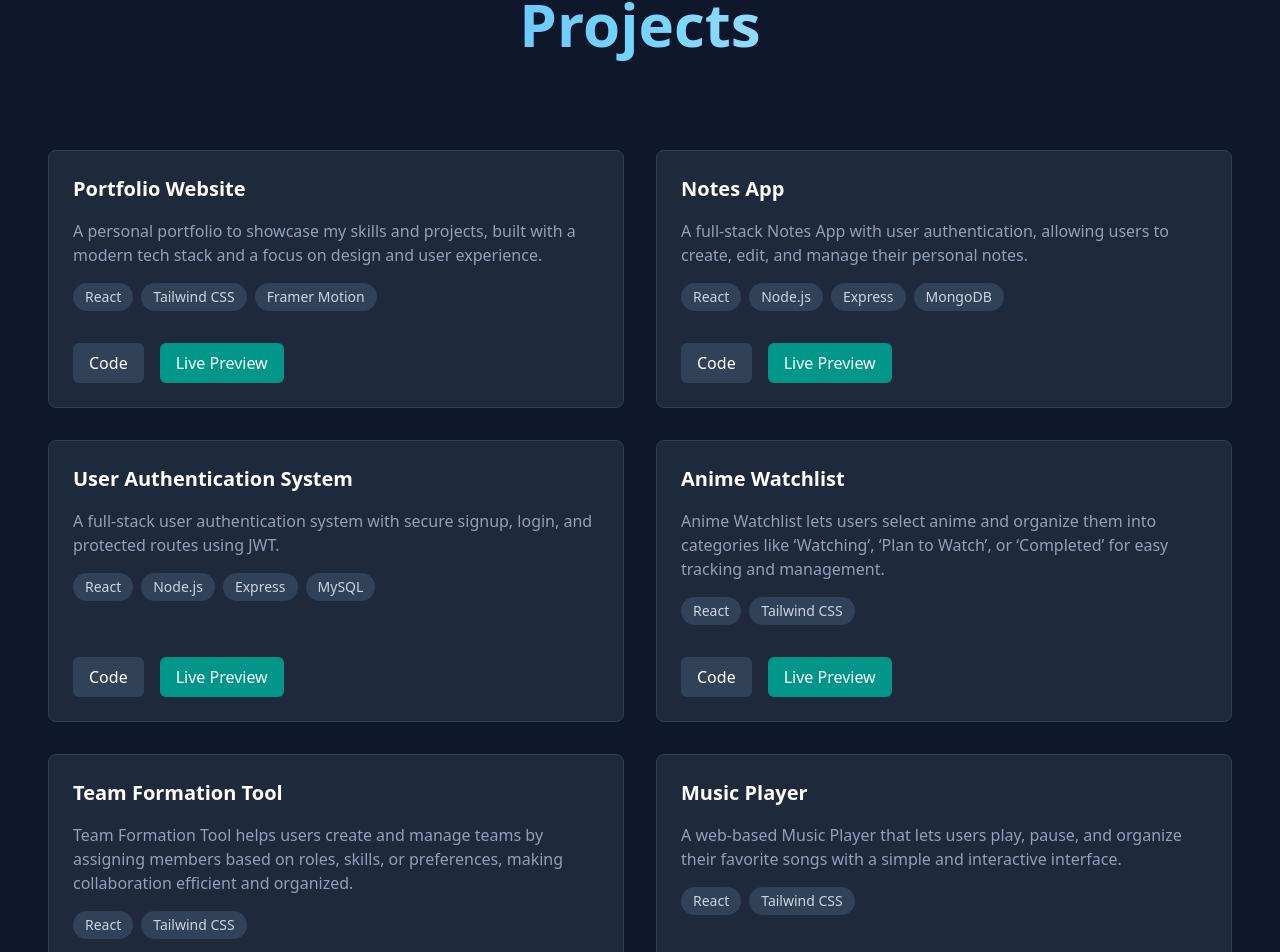
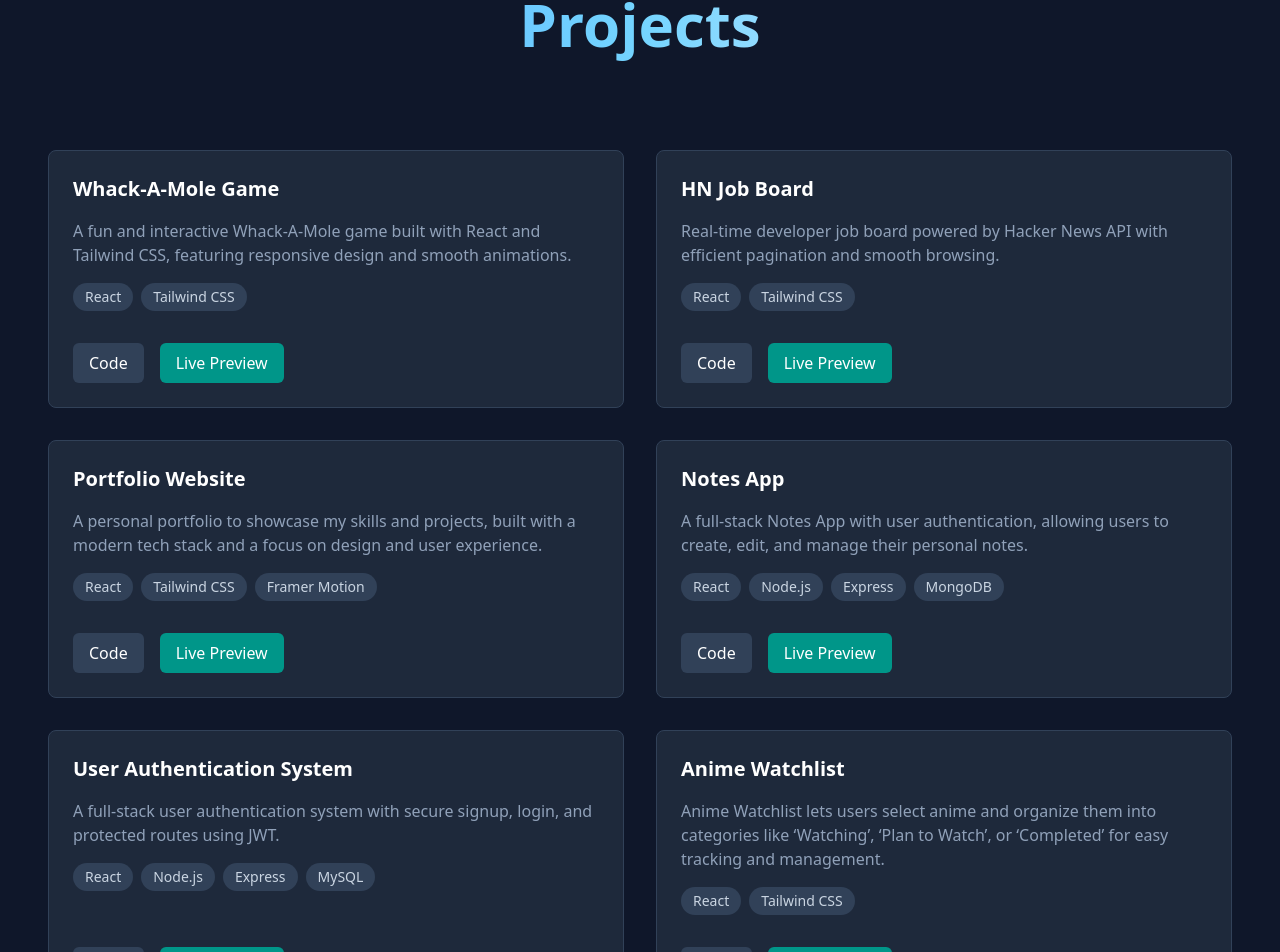
Before and after one commit to TuheliRay/Resume, a React (Vite) app: page / in a window 1280 px wide. Shown: the part 2478-3430 px from the top of the page. Built offline with nearby package versions, Linux system fonts and the light colour scheme.

Commit message:
Updated Projects

```diff
--- a/src/components/Projects.jsx
+++ b/src/components/Projects.jsx
@@ -1,7 +1,22 @@
 import ProjectCard from "./ProjectCard"
 import AOS from "aos";
 import "aos/dist/aos.css";
-const ProjectData=[{
+const ProjectData=[
+    {
+    title:'Whack-A-Mole Game',
+    description:"A fun and interactive Whack-A-Mole game built with React and Tailwind CSS, featuring responsive design and smooth animations.",
+    tags:["React" , "Tailwind CSS"],
+    codeLink:"https://github.com/TuheliRay/Whack-A-Mole",
+    liveLink:"https://whack-a-mole-nine-ruby.vercel.app/"
+},
+ {
+    title:'HN Job Board',
+    description:"Real-time developer job board powered by Hacker News API with efficient pagination and smooth browsing.",
+    tags:["React" , "Tailwind CSS"],
+    codeLink:"https://github.com/TuheliRay/Job-Board",
+    liveLink:"https://job-board-six-beta.vercel.app/"
+},
+    {
     title:'Portfolio Website',
     description:"A personal portfolio to showcase my skills and projects, built with a modern tech stack and a focus on design and user experience.",
     tags:['React' , 'Tailwind CSS' , 'Framer Motion'],
@@ -36,13 +51,6 @@ const ProjectData=[{
     codeLink:"https://github.com/TuheliRay/Team-formation-tool",
     liveLink:"https://team-formation-tool-red.vercel.app/"
 },
-{
-    title:'Music Player',
-    description:"A web-based Music Player that lets users play, pause, and organize their favorite songs with a simple and interactive interface.",
-    tags:["React" , "Tailwind CSS"],
-    codeLink:"https://github.com/TuheliRay/Music-Player",
-    liveLink:"https://music-player-navy-theta-43.vercel.app/"
-}
 ]
 export default function Projects(){
     return(
```
